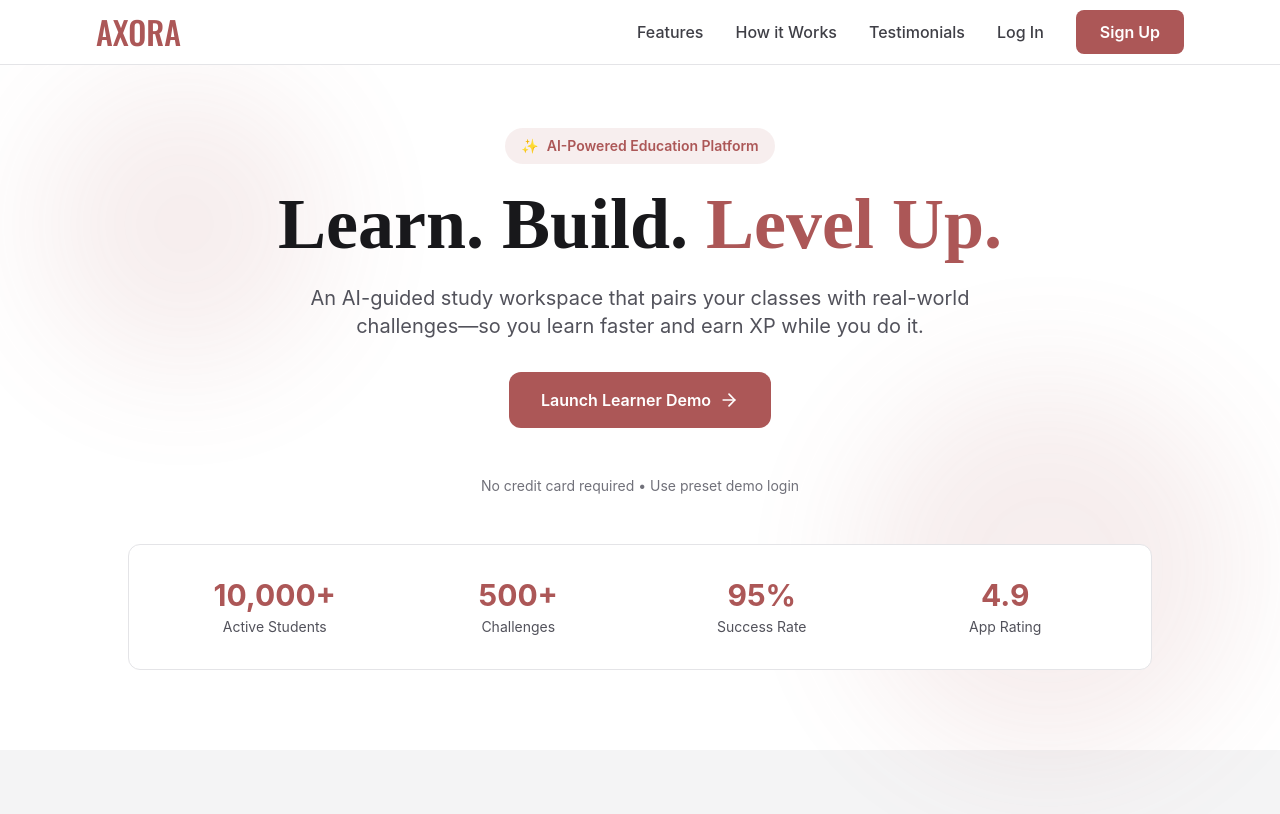
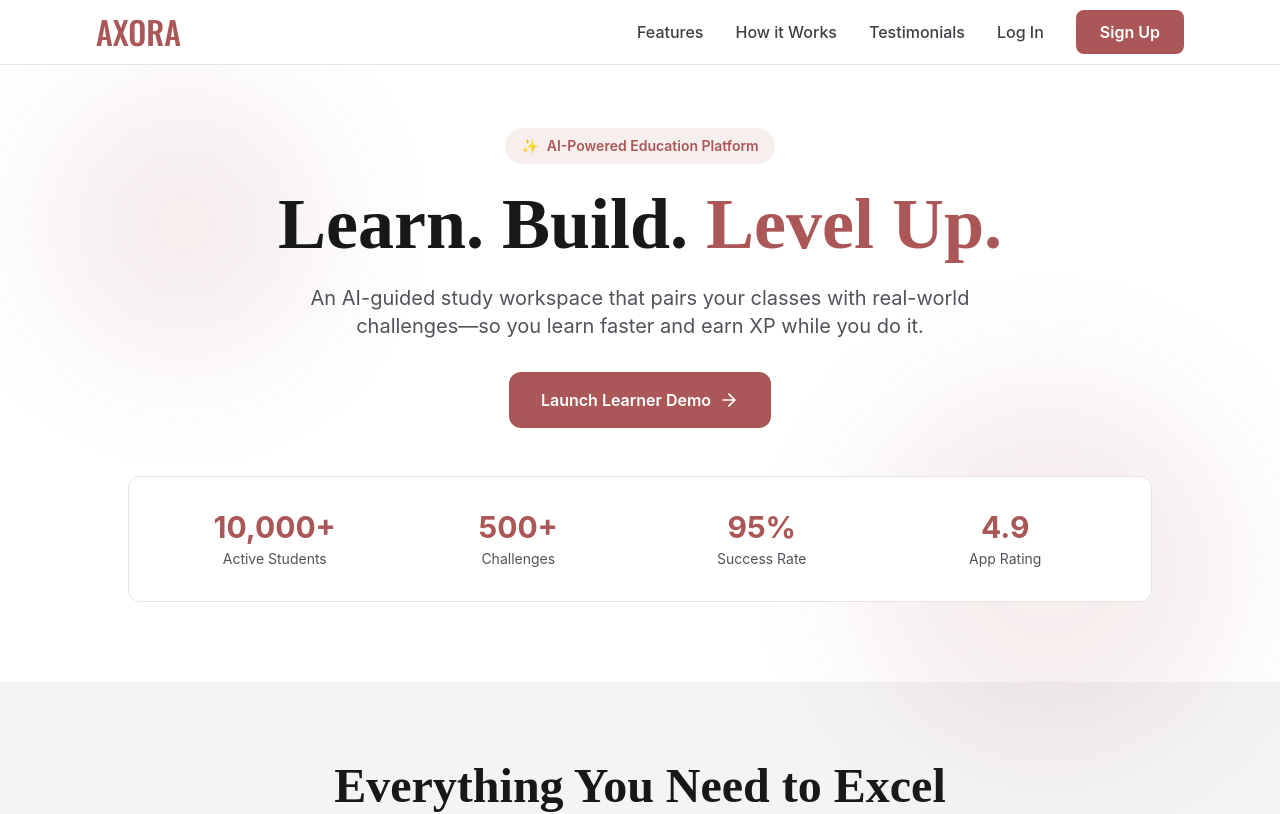
Before and after one commit to amnaik-amn/axora, a React (Create React App) app: page / in a window 1280 px wide. Shown: the top 814 px of the page. Built offline with nearby package versions, Linux system fonts and the light colour scheme; the HTML template or start-up script is replaced by a standard one; a web font is replaced by a local one.

Commit message:
Remove 'No credit card required • Use preset demo login' text from landing page

```diff
--- a/src/pages/Landing.js
+++ b/src/pages/Landing.js
@@ -100,9 +100,7 @@ const Landing = () => {
             </Link>
           </div>
 
-          <div className="text-sm text-gray-500">
-            No credit card required • Use preset demo login
-          </div>
+
 
           {/* Stats Preview */}
           <div className="mt-12 max-w-5xl mx-auto">
```
